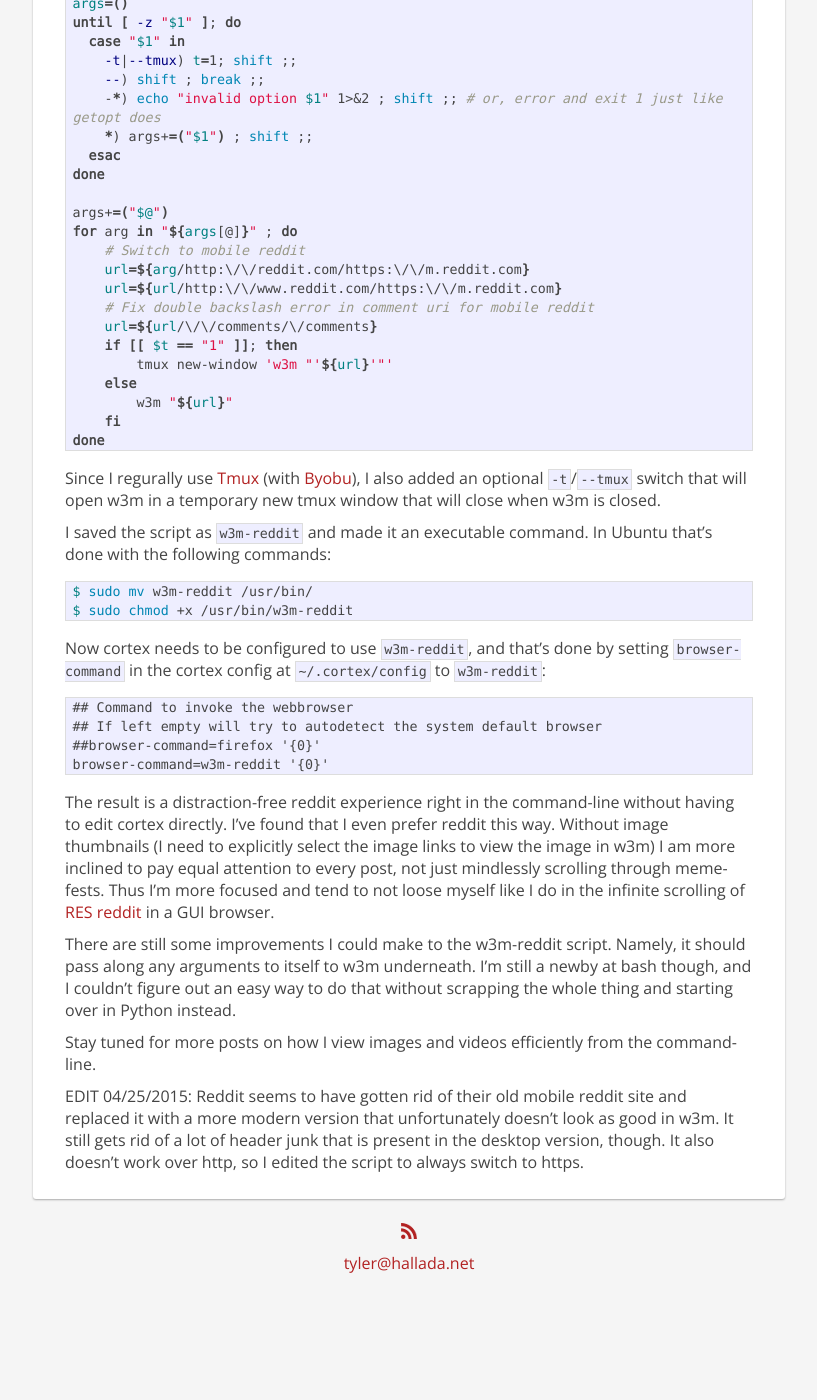
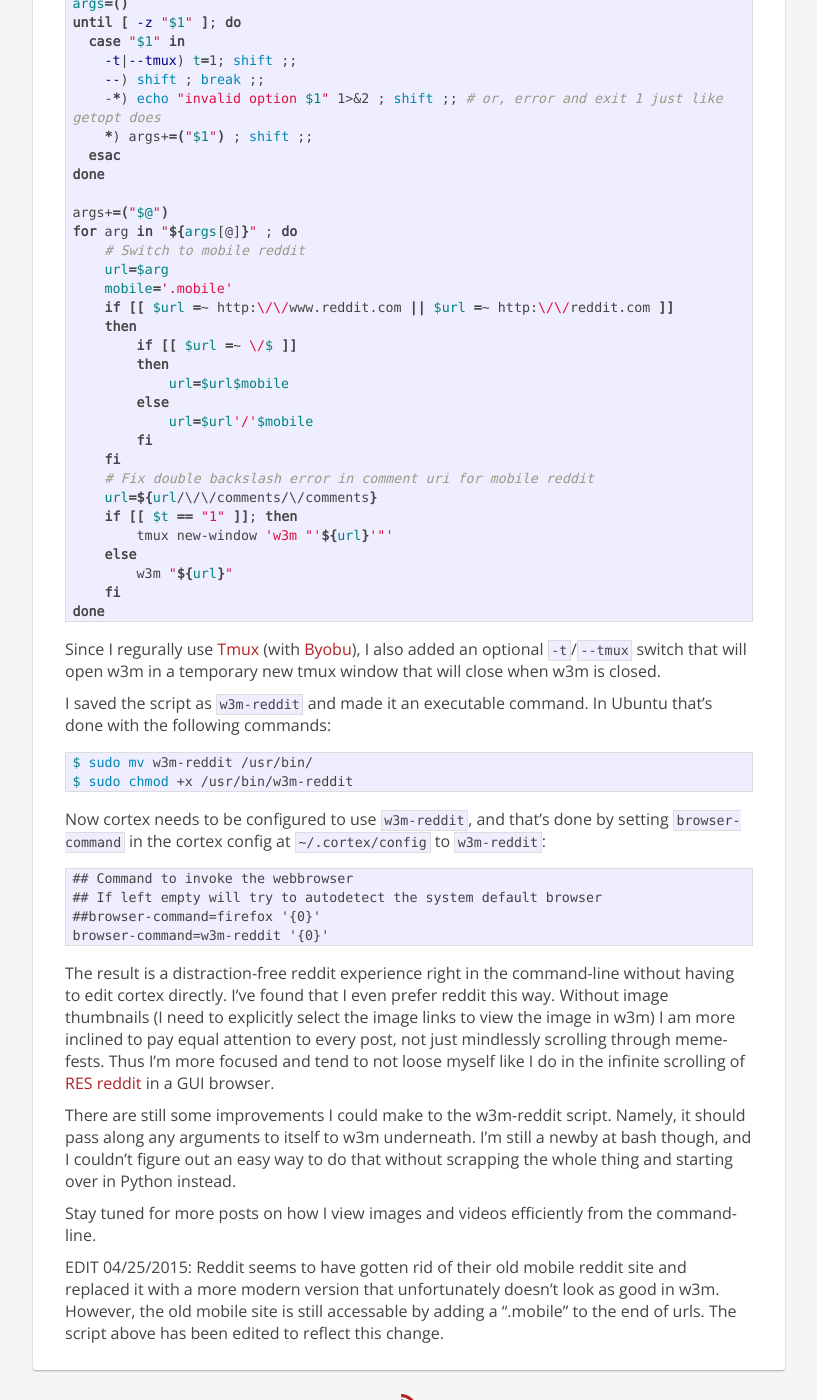
Before and after one commit to thallada/thallada.github.io, a Jekyll site: the page built from _posts/2013-06-04-w3m-reddit.md, in a window 1280 px wide and 1400 px high, scrolled down 965 px. Shown: the whole window, without its empty margins (231-1048 px from the left). Built offline with Jekyll 4.4.1, drawn with Linux system fonts in a browser that asks for light colours; Markdown is read by kramdown in place of the engine named in the settings; before the commit the page ends 2259 px from its top, so only the background shows below that.

Commit message:
Re-edit w3m-reddit script with .mobile fix

```diff
--- a/_posts/2013-06-04-w3m-reddit.md
+++ b/_posts/2013-06-04-w3m-reddit.md
@@ -45,8 +45,17 @@ done
 args+=("$@")
 for arg in "${args[@]}" ; do
     # Switch to mobile reddit
-    url=${arg/http:\/\/reddit.com/https:\/\/m.reddit.com}
-    url=${url/http:\/\/www.reddit.com/https:\/\/m.reddit.com}
+    url=$arg
+    mobile='.mobile'
+    if [[ $url =~ http:\/\/www.reddit.com || $url =~ http:\/\/reddit.com ]]
+    then
+        if [[ $url =~ \/$ ]]
+        then
+            url=$url$mobile
+        else
+            url=$url'/'$mobile
+        fi
+    fi
     # Fix double backslash error in comment uri for mobile reddit
     url=${url/\/\/comments/\/comments}
     if [[ $t == "1" ]]; then
@@ -96,6 +105,6 @@ command-line.
 
 EDIT 04/25/2015: Reddit seems to have gotten rid of their old mobile reddit site
 and replaced it with a more modern version that unfortunately doesn't look as
-good in w3m. It still gets rid of a lot of header junk that is present in the
-desktop version, though. It also doesn't work over http, so I edited the script
-to always switch to https.
+good in w3m. However, the old mobile site is still accessable by adding a
+".mobile" to the end of urls. The script above has been edited to reflect this
+change.
```
